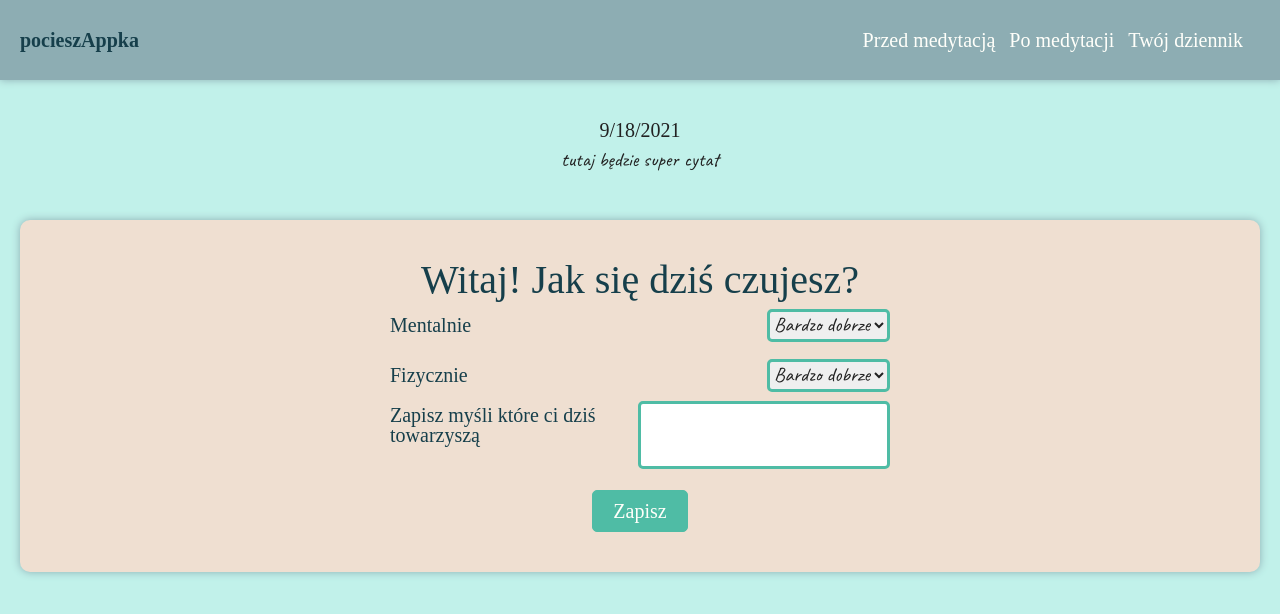
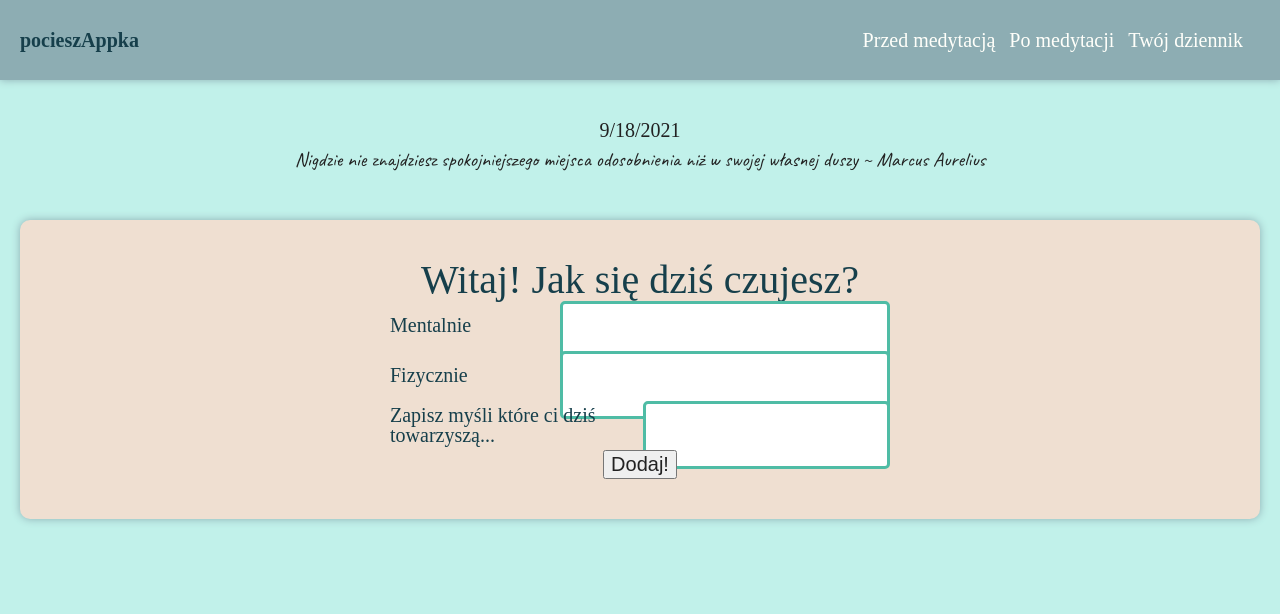
Before and after one commit to WandaSzmuc/pocieszAppka, a React (Create React App) app: page / in a window 1280 px wide. Shown: the top 614 px of the page. Built offline with nearby package versions, Linux system fonts and the light colour scheme; a web font is replaced by a local one.

Commit message:
communication with api

```diff
--- a/src/components/AfterForm.js
+++ b/src/components/AfterForm.js
@@ -1,21 +1,23 @@
 import React, { useState } from "react";
 
-const AfterForm = () => {
-  const [input, setData] = useState({
-    mentally: "",
-    physically: "",
-    taughts: "",
+function AfterForm() {
+  const [input, setAfter] = useState({
+    mentallyAfter: "",
+    physicallyAfter: "",
+    taughtsAfter: "",
   });
+
   const submit = (e) => {
     e.preventDefault();
-    const { mentally, physically, taughts } = input;
+    const { mentallyAfter, physicallyAfter, taughtsAfter } = input;
     const obj = {
-      mentally,
-      physically,
-      taughts,
+      mentallyAfter,
+      physicallyAfter,
+      taughtsAfter,
     };
-    fetch("http://localhost:3000/diary", {
-      method: "POST",
+
+    fetch(`http://localhost:3000/diary/2`, {
+      method: "PATCH",
       body: JSON.stringify(obj),
       headers: {
         "Content-Type": "application/json",
@@ -24,15 +26,16 @@ const AfterForm = () => {
       .then((response) => response.json())
       .then((data) => {
         console.log(data);
-        setData((prev) => [...prev, data]);
+        setAfter(data);
       })
       .catch((error) => {
         console.log(error);
       });
   };
+
   const handleChange = (e) => {
     const { value, id } = e.target;
-    setData((prev) => {
+    setAfter((prev) => {
       return {
         ...prev,
         [id]: value,
@@ -46,29 +49,29 @@ const AfterForm = () => {
         <div>
           <label>Mentalnie </label>
           <input
-            name="select"
-            id="mentally"
-            value={input.mentally}
+            type="text"
+            id="mentallyAfter"
+            value={input.mentallyAfter}
             onChange={handleChange}
           ></input>
         </div>
         <div>
           <label>Fizycznie </label>
           <input
-            name="select"
-            id="physically"
-            value={input.physically}
+            type="text"
+            id="physicallyAfter"
+            value={input.physicallyAfter}
             onChange={handleChange}
           ></input>
         </div>
         <div>
-          <label className="taughts">
+          <label className="taughtsAfter">
             Co przychodzi ci do głowy po medytacji?
           </label>
           <input
             type="text"
-            id="taughts"
-            value={input.taughts}
+            id="taughtsAfter"
+            value={input.taughtsAfter}
             onChange={handleChange}
           ></input>
         </div>
@@ -77,6 +80,6 @@ const AfterForm = () => {
       </form>
     </div>
   );
-};
+}
 
 export default AfterForm;
--- a/src/components/BeforeForm.js
+++ b/src/components/BeforeForm.js
@@ -1,39 +1,82 @@
 import React, { useState } from "react";
 
 const BeforeForm = () => {
+  const [input, setData] = useState({
+    mentally: "",
+    physically: "",
+    taughts: "",
+  });
+
+  const submit = (e) => {
+    e.preventDefault();
+    const { mentally, physically, taughts } = input;
+    const obj = {
+      mentally,
+      physically,
+      taughts,
+    };
+
+    fetch(`http://localhost:3000/diary`, {
+      method: "POST",
+      body: JSON.stringify(obj),
+      headers: {
+        "Content-Type": "application/json",
+      },
+    })
+      .then((response) => response.json())
+      .then((data) => {
+        console.log(data);
+        setData(data);
+      })
+      .catch((error) => {
+        console.log(error);
+      });
+  };
+
+  const handleChange = (e) => {
+    const { value, id } = e.target;
+    setData((prev) => {
+      return {
+        ...prev,
+        [id]: value,
+      };
+    });
+  };
   return (
     <div className="form-before-medi container">
       <h1 className="main-header">Witaj! Jak się dziś czujesz?</h1>
-      <form className="form">
+      <form className="form" onSubmit={submit}>
         <div>
-          <label>Mentalnie</label>
-          <select>
-            <option value="Bardzo dobrze">Bardzo dobrze</option>
-            <option value="Dobrze">Dobrze</option>
-            <option value="Neutralnie">Neutralnie</option>
-            <option value="Słabo">Słabo</option>
-            <option value="Źle">Źle</option>
-          </select>
+          <label>Mentalnie </label>
+          <input
+            name="select"
+            id="mentally"
+            value={input.mentally}
+            onChange={handleChange}
+          ></input>
         </div>
         <div>
-          <label>Fizycznie</label>
-          <select>
-            <option value="Bardzo dobrze">Bardzo dobrze</option>
-            <option value="Dobrze">Dobrze</option>
-            <option value="Neutralnie">Neutralnie</option>
-            <option value="Słabo">Słabo</option>
-            <option value="Źle">Źle</option>
-          </select>
+          <label>Fizycznie </label>
+          <input
+            name="select"
+            id="physically"
+            value={input.physically}
+            onChange={handleChange}
+          ></input>
         </div>
         <div>
           <label className="taughts">
-            Zapisz myśli które ci dziś towarzyszą
+            Zapisz myśli które ci dziś towarzyszą...
           </label>
-          <input></input>
+          <input
+            type="text"
+            id="taughts"
+            value={input.taughts}
+            onChange={handleChange}
+          ></input>
         </div>
-        <a href="#" className="btn" type="submit">
-          Zapisz
-        </a>
+
+        <button type="submit">Dodaj!</button>
       </form>
     </div>
   );
--- a/src/components/Diary.js
+++ b/src/components/Diary.js
@@ -1,29 +1,44 @@
-import React from "react";
-const Diary = () => {
+import React, { useEffect } from "react";
+function Diary() {
+  const [observations, setObservation] = useState([]);
+
+  useEffect(() => {
+    fetch("http://localhost:3000/diary")
+      .then((response) => response.json())
+      .then((data) => setObservation(data))
+      .catch((error) => {
+        console.log(error);
+      });
+  }, []);
+
   return (
     <div className="container">
       <h1 className="main-header">Twój dziennik</h1>
       <table>
         <thead>
           <tr>
-            <th>Data</th> <th>Przed medytacją</th> <th>Po medytacji</th>
+            <th>ID</th> <th>Przed medytacją</th> <th>Po medytacji</th>
           </tr>
         </thead>
-        <tbody>
+        {observations.map((item, id) => (
+          <tbody key={id}>
             <tr>
-            <th>Mentalnie</th> <td>Neutralnie</td> <td>Dobrze</td>
+              <th>Mentalnie</th> <td>{item.mentally}</td>{" "}
+              <td>{item.mentallyAfter}</td>
             </tr>
             <tr>
-            <th>Fizycznie</th> <td>Neutralnie</td> <td>Neutralnie</td>
+              <th>Fizycznie</th> <td>{item.physically}</td>{" "}
+              <td>{item.physicallyAfter}</td>
             </tr>
             <tr>
-            <th>Przemyślenia</th> <td>Zestresowana bardzo bardzo się czuję</td>{" "}
-            <td>Zrelaksowała się że hoho</td>
+              <th>Przemyślenia</th> <td>{item.taughts}</td>{" "}
+              <td>{item.taughtsAfter}</td>
             </tr>
           </tbody>
+        ))}
       </table>
     </div>
   );
-};
+}
 
 export default Diary;
--- a/src/components/Header.js
+++ b/src/components/Header.js
@@ -5,7 +5,10 @@ const Header = () => {
   return (
     <div className="header-container">
       <div className="date">{date.toLocaleDateString()}</div>
-      <h2 className="quote">tutaj będzie super cytat</h2>
+      <h2 className="quote">
+        Nigdzie nie znajdziesz spokojniejszego miejsca odosobnienia niż w swojej
+        własnej duszy ~ Marcus Aurelius
+      </h2>
     </div>
   );
 };
```
Also changed, not shown: src/database/diary.json (+40 -1 lines). Lines whose indentation alone changed are shown as unchanged.
